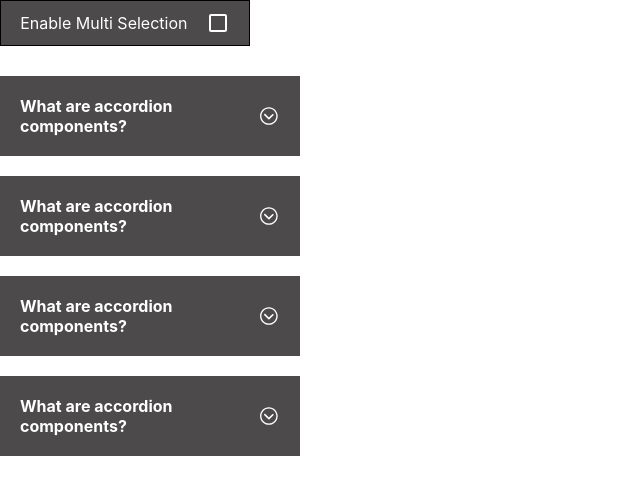
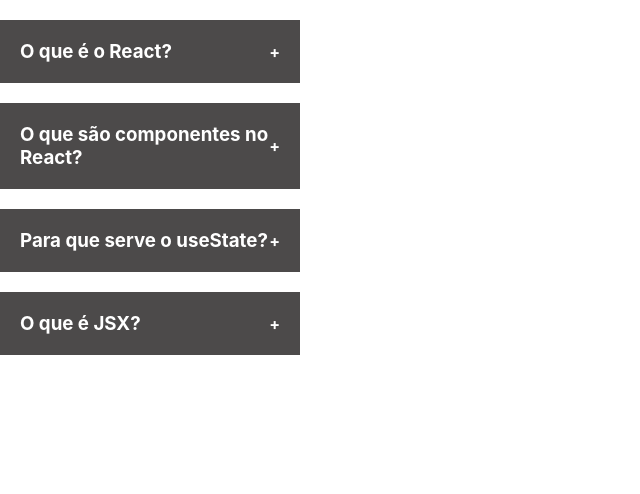
Before and after one commit to lucasgabriel2806/react-projects, a React (Create React App) app: page / in a window 1280 px wide. Shown: the top 494 px of the page, without its empty margins (0-640 px from the left). Built offline with nearby package versions, Linux system fonts and the light colour scheme.

Commit message:
Resolução Accordian #01

```diff
--- a/src/App.jsx
+++ b/src/App.jsx
@@ -1,10 +1,14 @@
 import Accordian from './components/accordian/Accordian';
+
+import Accordian2 from './components/accordian/Accordian2';
 
 function App() {
   return (
     <div className="App">
 
-        <Accordian />
+        {/* <Accordian /> */}
+
+        <Accordian2 />
 
     </div>
   );
--- a/src/components/accordian/Accordian.jsx
+++ b/src/components/accordian/Accordian.jsx
@@ -30,7 +30,7 @@ function Accordian() {
 
             <div className='multi-selection' onClick={multiSelection}>
 
-                <p>Enable Multi Selection</p>
+                <p>Seleção multipla</p>
 
                 {selected ? <MdOutlineCheckBox className='icon' /> : <MdCheckBoxOutlineBlank className='icon' />}
 
@@ -67,7 +67,7 @@ function Accordian() {
                                     </h2>
 
                                     <p class='description hidden' id={num.id}>
-                                        Descrição
+                                        {num.answer}
                                     </p>
 
                                 </div>
--- /dev/null
+++ b/src/components/accordian/Accordian2.jsx
@@ -0,0 +1,43 @@
+import { useState } from 'react';
+
+import data from './data';
+
+export default function Accordian2() {
+
+    const [selected, setSelected] = useState(null);
+
+    function handleSingleSelection(getCurrentId) {
+
+        console.log(getCurrentId);
+
+    }
+
+    return <div className='wrapper'>
+
+        <div className="accordian">
+
+            {
+
+                data && data.length > 0 ?
+
+                data.map(dataItem => <div className='item'>
+
+                    <div className='title' onClick={() => handleSingleSelection(dataItem.id)}>
+
+                        <h3>{dataItem.question}</h3>
+
+                        <span>+</span>
+
+                    </div>
+
+                </div>)
+
+                : <div>No data found!</div>
+
+            }
+
+        </div>
+
+    </div>;
+
+}
--- a/src/components/accordian/data.js
+++ b/src/components/accordian/data.js
@@ -2,23 +2,23 @@
 const data = [
     {
         id: '1',
-        question: 'What are accordion components?',
-        answer: 'Acordion components are user interface elements udes for organize information',
+        question: 'O que é o React?',
+        answer: 'É uma biblioteca JavaScript para construir interfaces de usuário, criada pelo Facebook.',
     },
     {
         id: '2',
-        question: 'What are accordion components?',
-        answer: 'Acordion components are user interface elements udes for organize information',
+        question: 'O que são componentes no React?',
+        answer: 'São blocos reutilizáveis de código que representam partes da interface.',
     },
     {
         id: '3',
-        question: 'What are accordion components?',
-        answer: 'Acordion components are user interface elements udes for organize information',
+        question: 'Para que serve o useState?',
+        answer: 'Para criar e controlar estados em componentes funcionais.',
     },
     {
         id: '4',
-        question: 'What are accordion components?',
-        answer: 'Acordion components are user interface elements udes for organize information',
+        question: 'O que é JSX?',
+        answer: 'É uma sintaxe que mistura HTML com JavaScript para facilitar a criação de interfaces.',
     },
 ];
 
```
